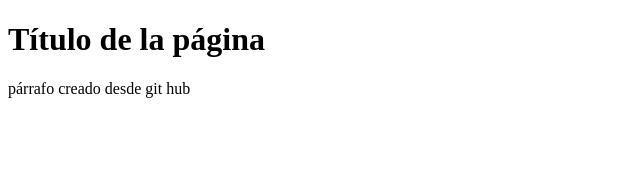
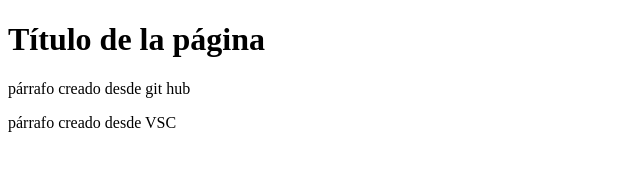
Before and after one commit to jjrg77/CursoGit_Pildoras2, a plain HTML site: page index.html in a window 1280 px wide. Shown: the whole page, without its empty margins (0-640 px from the left). Drawn offline with Linux system fonts and the light colour scheme.

Commit message:
agrgando párrafo desde VSC

```diff
--- a/index.html
+++ b/index.html
@@ -8,5 +8,6 @@
 <body>
     <h1>Título de la página</h1>
     <p> párrafo creado desde git hub</p>
+    <p>párrafo creado desde VSC</p>
 </body>
 </html>
```
